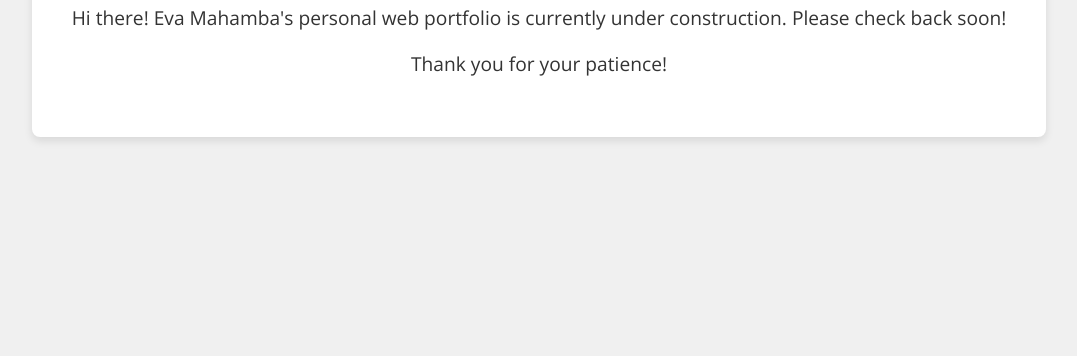
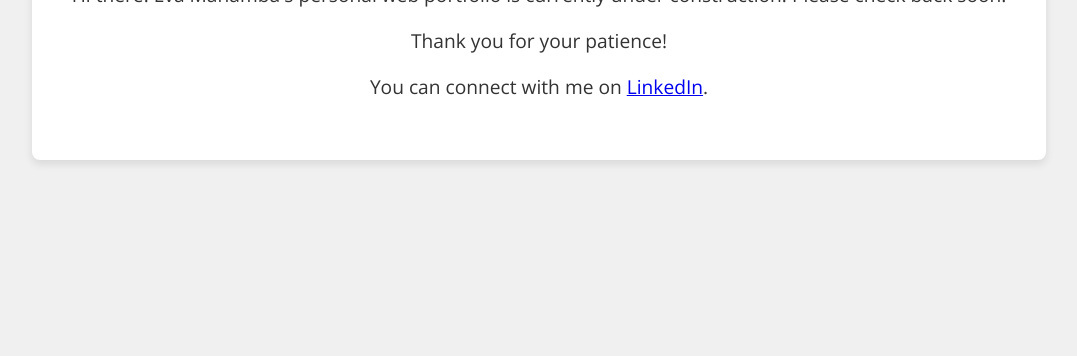
Before and after one commit to Eva-MAHAMBA/eva-mahamba.github.io, a plain HTML site: page index.html in a window 1280 px wide. Shown: the part 444-800 px from the top of the page, without its empty margins (101-1178 px from the left). Drawn offline with nearby package versions, Linux system fonts and the light colour scheme.

Commit message:
Update index.html

```diff
--- a/index.html
+++ b/index.html
@@ -43,6 +43,9 @@
         <h1>Under Construction</h1>
         <p>Hi there! Eva Mahamba's personal web portfolio is currently under construction. Please check back soon!</p>
         <p>Thank you for your patience!</p>
+        <p> You can connect with me on
+            <a href="https://www.linkedin.com/in/eva-mahamba/" target="_blank">LinkedIn</a>.
+        </p>
     </div>
 </body>
 </html>
```
